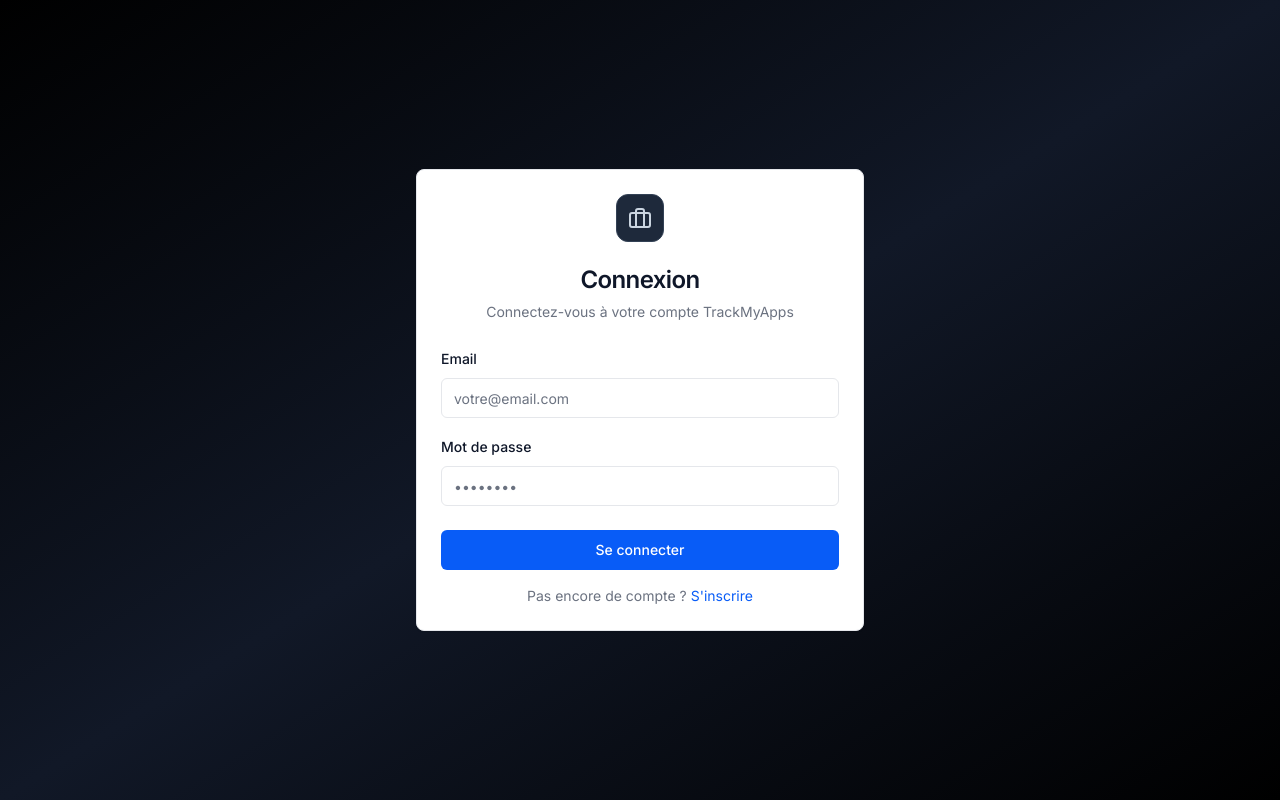
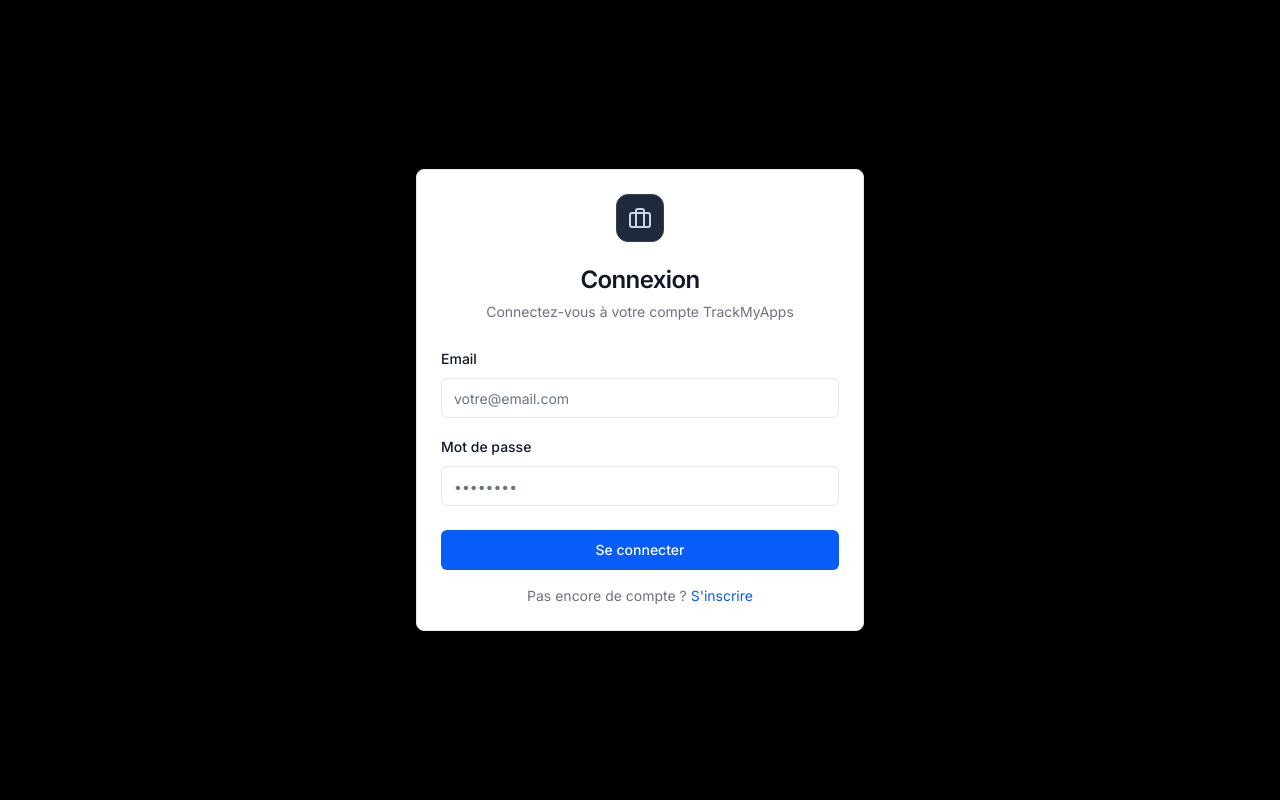
Before and after one commit to A2Lec/TrackMyApps, a React (Vite) app in the folder frontend/: page /login in a window 1280 px wide. Built offline with nearby package versions, Linux system fonts and the light colour scheme; no server answers.

Commit message:
fix: use pure black background for auth pages

```diff
--- a/frontend/src/pages/auth/Login.tsx
+++ b/frontend/src/pages/auth/Login.tsx
@@ -49,7 +49,7 @@
   };
 
   return (
-    <div className="min-h-screen flex items-center justify-center bg-gradient-to-br from-black via-gray-900 to-black p-4">
+    <div className="min-h-screen flex items-center justify-center bg-black p-4">
       <Card className="w-full max-w-md">
         <CardHeader className="text-center">
           <div className="flex justify-center mb-4">
--- a/frontend/src/pages/auth/Register.tsx
+++ b/frontend/src/pages/auth/Register.tsx
@@ -67,7 +67,7 @@
   };
 
   return (
-    <div className="min-h-screen flex items-center justify-center bg-gradient-to-br from-black via-gray-900 to-black p-4">
+    <div className="min-h-screen flex items-center justify-center bg-black p-4">
       <Card className="w-full max-w-md">
         <CardHeader className="text-center">
           <div className="flex justify-center mb-4">
```
